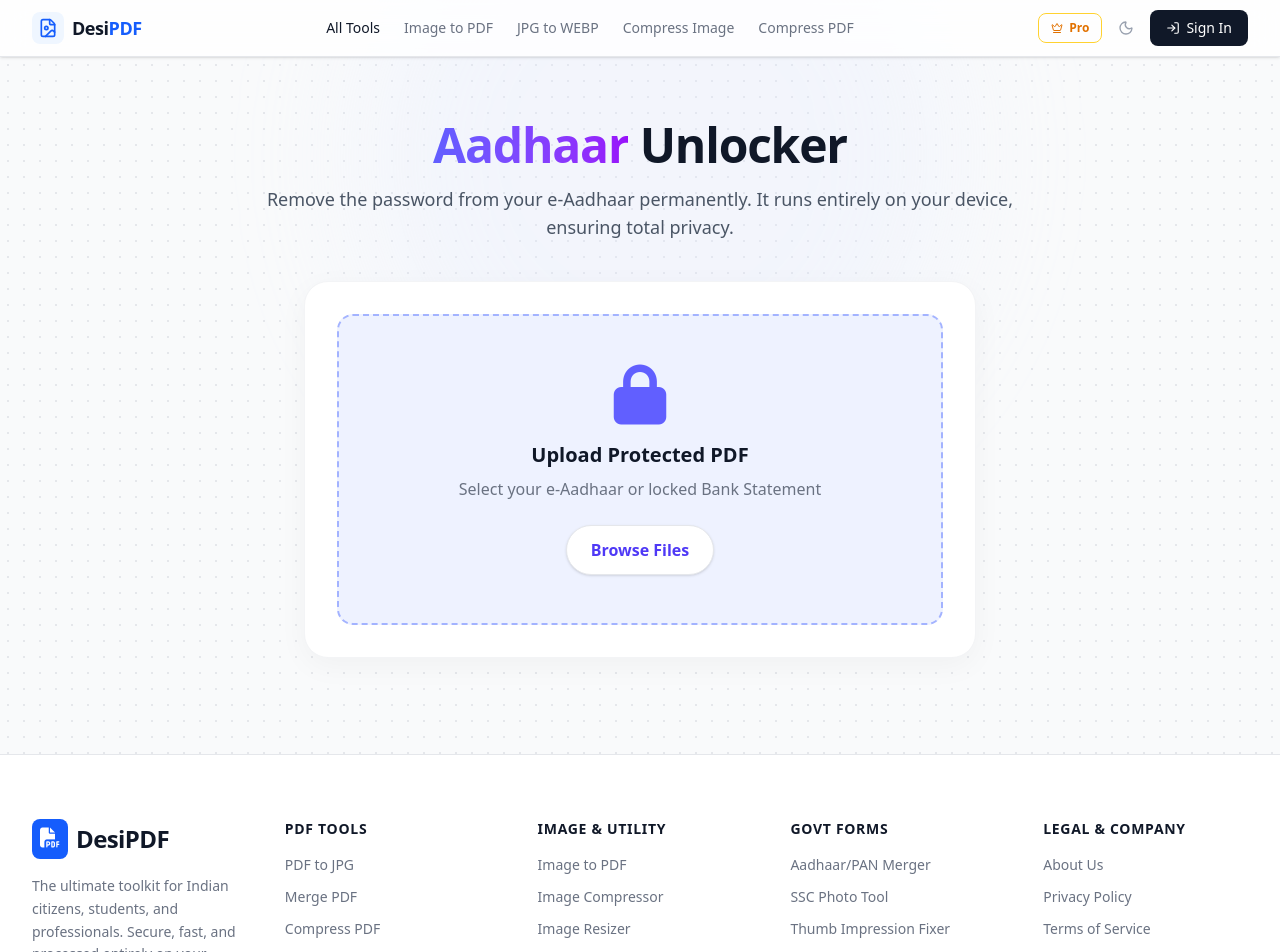
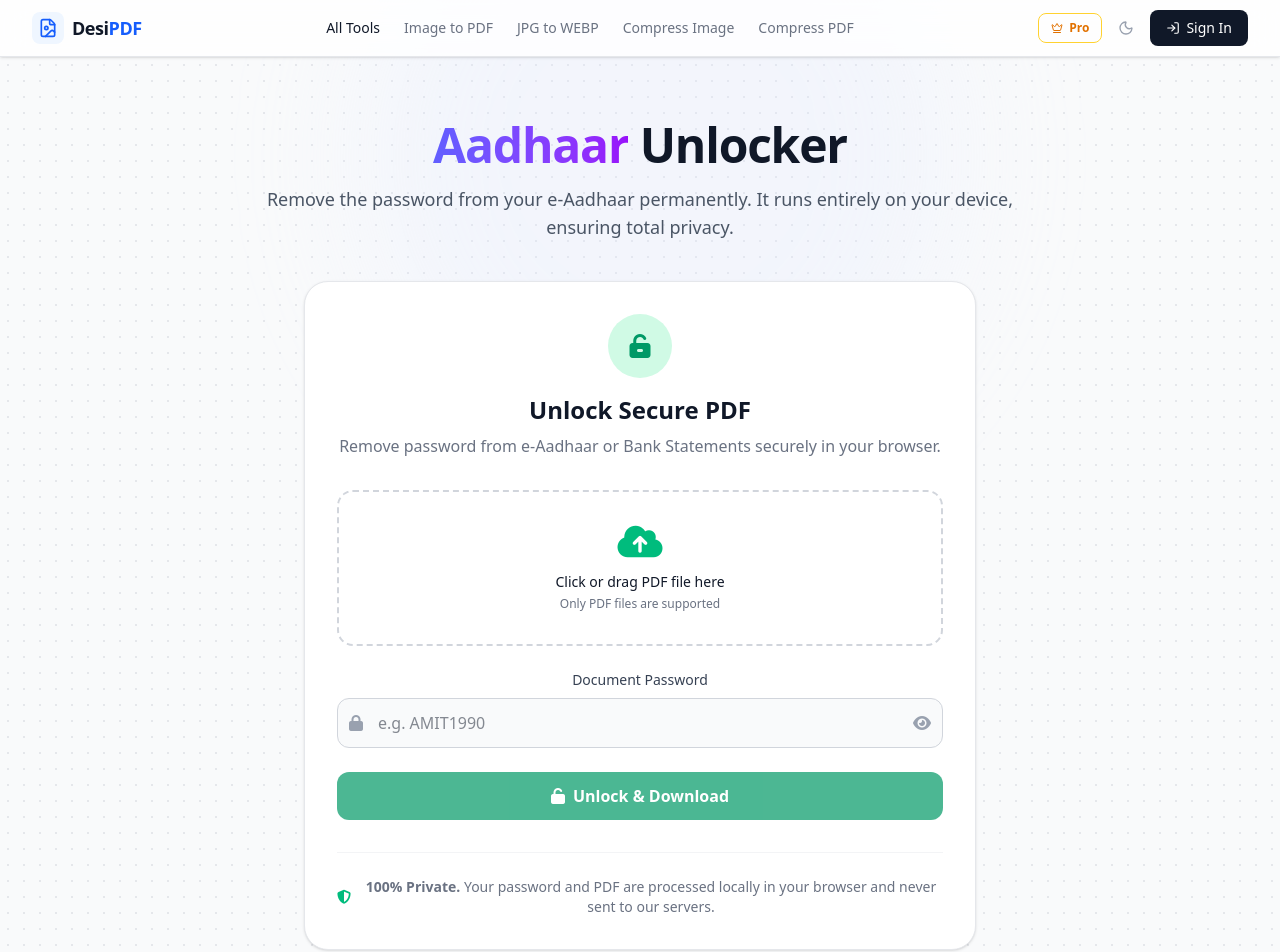
Before and after one commit to thyagarajsalome/Desi-pdf, a Next.js app: page /aadhaar-unlock in a window 1280 px wide. Shown: the top 952 px of the page. Built offline with nearby package versions, Linux system fonts and the light colour scheme; no server answers.

Commit message:
Add Aadhaar & Bank Statement PDF Password Unlocker tool

```diff
--- a/src/components/AadhaarUnlocker.js
+++ b/src/components/AadhaarUnlocker.js
@@ -1,222 +1,207 @@
 "use client";
 
-import { useState, useEffect, useRef } from "react";
+import React, { useState, useEffect } from 'react';
 import { jsPDF } from "jspdf";
-import { Loader2 } from "lucide-react";
-import { auth } from "@/lib/firebase";
 
 export default function AadhaarUnlocker() {
   const [file, setFile] = useState(null);
-  const [password, setPassword] = useState("");
+  const [password, setPassword] = useState('');
+  const [showPassword, setShowPassword] = useState(false);
   const [isProcessing, setIsProcessing] = useState(false);
-  const [progress, setProgress] = useState("");
-  const [result, setResult] = useState(null);
-  const [pdfjsLib, setPdfjsLib] = useState(null);
-  const [errorMsg, setErrorMsg] = useState("");
-  const [needsPassword, setNeedsPassword] = useState(false);
-  const canvasRef = useRef(null);
+  const [error, setError] = useState(null);
 
   useEffect(() => {
-    if (window.pdfjsLib) {
-      setPdfjsLib(window.pdfjsLib);
-      return;
-    }
-    const script = document.createElement("script");
-    script.src = "https://cdnjs.cloudflare.com/ajax/libs/pdf.js/3.11.174/pdf.min.js";
+    // Load pdf.js dynamically via CDN
+    const script = document.createElement('script');
+    script.src = "https://cdnjs.cloudflare.com/ajax/libs/pdf.js/2.16.105/pdf.min.js";
     script.async = true;
     script.onload = () => {
-      window.pdfjsLib.GlobalWorkerOptions.workerSrc = "https://cdnjs.cloudflare.com/ajax/libs/pdf.js/3.11.174/pdf.worker.min.js";
-      setPdfjsLib(window.pdfjsLib);
+      window.pdfjsLib.GlobalWorkerOptions.workerSrc = "https://cdnjs.cloudflare.com/ajax/libs/pdf.js/2.16.105/pdf.worker.min.js";
     };
     document.body.appendChild(script);
+
+    return () => {
+      document.body.removeChild(script);
+    };
   }, []);
 
-  const handleFile = async (selectedFile) => {
-    if (!selectedFile || selectedFile.type !== "application/pdf") {
-      setErrorMsg("Please upload a valid PDF file.");
-      return;
-    }
-
-    setFile(selectedFile);
-    setResult(null);
-    setErrorMsg("");
-    setNeedsPassword(false);
-    setPassword("");
-
-    // Quick test to see if it actually needs a password
-    if (pdfjsLib) {
-      try {
-        const arrayBuffer = await selectedFile.arrayBuffer();
-        await pdfjsLib.getDocument({ data: new Uint8Array(arrayBuffer) }).promise;
-        // If it succeeds without a password, it's not locked.
-        setErrorMsg("This PDF is not password protected. You don't need to unlock it!");
-      } catch (error) {
-        if (error.name === "PasswordException") {
-          setNeedsPassword(true);
-        } else {
-          setErrorMsg("Could not read PDF. It might be corrupted.");
-        }
-      }
+  const handleFileChange = (e) => {
+    if (e.target.files && e.target.files[0]) {
+      setFile(e.target.files[0]);
+      setError(null);
     }
   };
 
   const handleUnlock = async () => {
-    if (!file || !pdfjsLib || !password) return;
+    if (!file) {
+      setError("Please select a PDF file first.");
+      return;
+    }
+    if (!password) {
+      setError("Please enter the password.");
+      return;
+    }
+
     setIsProcessing(true);
-    setErrorMsg("");
-    setProgress("Verifying password...");
+    setError(null);
 
     try {
       const arrayBuffer = await file.arrayBuffer();
 
-      // 1. Try to open with password
-      let loadedPdf;
-      try {
-        loadedPdf = await pdfjsLib.getDocument({
-          data: new Uint8Array(arrayBuffer),
+      const loadingTask = window.pdfjsLib.getDocument({
+        data: arrayBuffer,
         password: password
-        }).promise;
-      } catch (pwError) {
-        if (pwError.name === "PasswordException") {
-          throw new Error("Incorrect Password. Remember, for Aadhaar it is usually the first 4 letters of your name (in CAPITALS) followed by your birth year (e.g., AMIT1990).");
-        }
-        throw pwError;
+      });
+
+      const pdf = await loadingTask.promise;
+
+      const pdfDoc = new jsPDF({
+        orientation: 'p',
+        unit: 'pt',
+        format: 'a4'
+      });
+
+      // Loop through all pages and render to off-screen canvas
+      for (let pageNum = 1; pageNum <= pdf.numPages; pageNum++) {
+        const page = await pdf.getPage(pageNum);
+        const viewport = page.getViewport({ scale: 2.0 }); // High quality scale
+
+        const canvas = document.createElement('canvas');
+        const context = canvas.getContext('2d');
+        canvas.height = viewport.height;
+        canvas.width = viewport.width;
+
+        const renderContext = {
+          canvasContext: context,
+          viewport: viewport
+        };
+
+        await page.render(renderContext).promise;
+
+        const imgData = canvas.toDataURL('image/jpeg', 1.0);
+
+        const pdfWidth = pdfDoc.internal.pageSize.getWidth();
+        const pdfHeight = (viewport.height * pdfWidth) / viewport.width;
+
+        if (pageNum > 1) {
+          pdfDoc.addPage();
         }
 
-      // 2. Unlocked! Now we rebuild it as an unencrypted PDF using jsPDF
-      setProgress("Unlocking and removing encryption...");
-      const numPages = loadedPdf.numPages;
-      const doc = new jsPDF({ unit: "pt", format: "a4" });
-      const canvas = canvasRef.current;
-      const context = canvas.getContext("2d");
-
-      for (let i = 1; i <= numPages; i++) {
-        setProgress(`Processing page ${i} of ${numPages}...`);
-        const page = await loadedPdf.getPage(i);
-
-        // Render at very high DPI to preserve ID card quality (scale 2.5 = ~180 DPI)
-        const viewport = page.getViewport({ scale: 2.5 });
-        canvas.width = viewport.width;
-        canvas.height = viewport.height;
-
-        await page.render({ canvasContext: context, viewport }).promise;
-        const imgData = canvas.toDataURL("image/jpeg", 0.95);
-
-        const pdfViewport = page.getViewport({ scale: 1.0 });
-        if (i > 1) doc.addPage([pdfViewport.width, pdfViewport.height]);
-        else doc.setPage(1);
-
-        doc.addImage(imgData, 'JPEG', 0, 0, pdfViewport.width, pdfViewport.height, undefined, 'FAST');
+        pdfDoc.addImage(imgData, 'JPEG', 0, 0, pdfWidth, pdfHeight);
       }
 
-      setProgress("Finalizing unlocked file...");
-      const pdfBlob = doc.output('blob');
-
-      setResult({
-        blob: pdfBlob,
-        url: URL.createObjectURL(pdfBlob),
-        filename: `Unlocked_${file.name}`
-      });
-
-    } catch (error) {
-      console.error(error);
-      setErrorMsg(error.message || "An error occurred while unlocking the PDF.");
+      // Download the flattened, unlocked PDF
+      pdfDoc.save('unlocked_document.pdf');
+    } catch (err) {
+      if (err.name === 'PasswordException') {
+        setError("Incorrect password. For Aadhaar, it's usually first 4 letters of name in CAPITAL + birth year (e.g., AMIT1990)");
+      } else {
+        setError("Error processing PDF. Ensure it is a valid file and try again.");
+      }
     } finally {
       setIsProcessing(false);
     }
   };
 
   return (
-    <div className="bg-white dark:bg-[#09090b] rounded-3xl shadow-[0_8px_30px_rgb(0,0,0,0.04)] dark:shadow-none border border-gray-100 dark:border-gray-800 p-8 w-full max-w-2xl mx-auto transition-colors duration-300">
-      <canvas ref={canvasRef} style={{ display: "none" }} />
+    <div className="w-full">
+      <link rel="stylesheet" href="https://cdnjs.cloudflare.com/ajax/libs/font-awesome/6.4.0/css/all.min.css" />
 
-      {!file ? (
-        <div
-          className="border-2 border-dashed border-indigo-300 dark:border-indigo-700 hover:border-indigo-500 bg-indigo-50 dark:bg-indigo-900/20 hover:bg-indigo-100 dark:hover:bg-indigo-900/40 rounded-2xl p-12 text-center cursor-pointer transition duration-300"
-          onDragOver={(e) => e.preventDefault()}
-          onDrop={(e) => { e.preventDefault(); handleFile(e.dataTransfer.files[0]); }}
-          onClick={() => document.getElementById("pdf-upload").click()}
-        >
-          <div className="text-indigo-500 text-6xl mb-4"><i className="fa-solid fa-lock"></i></div>
-          <h3 className="text-xl font-bold text-gray-900 dark:text-gray-100 mb-2">Upload Protected PDF</h3>
-          <p className="text-gray-500 dark:text-gray-400 mb-6">Select your e-Aadhaar or locked Bank Statement</p>
-          <div className="inline-block bg-white dark:bg-[#09090b] text-indigo-600 dark:text-indigo-400 font-bold px-6 py-3 rounded-full shadow-sm border border-gray-200 dark:border-gray-700">
-            Browse Files
+      <div className="bg-white dark:bg-[#09090b] border border-gray-200 dark:border-gray-800 rounded-3xl p-6 md:p-8 shadow-sm max-w-2xl mx-auto">
+        <div className="text-center mb-8">
+          <div className="inline-flex items-center justify-center w-16 h-16 rounded-full bg-emerald-100 dark:bg-emerald-900/30 text-emerald-600 mb-4">
+            <i className="fa-solid fa-unlock-keyhole text-2xl"></i>
           </div>
-          <input type="file" id="pdf-upload" accept=".pdf" className="hidden" onChange={(e) => handleFile(e.target.files[0])} />
-        </div>
-      ) : !result ? (
-        <div className="animate-in fade-in zoom-in-95 duration-300">
-          <div className="flex items-center justify-between bg-gray-50 dark:bg-gray-900 border border-gray-200 dark:border-gray-800 p-4 rounded-xl mb-6">
-            <div className="flex items-center gap-4">
-              <div className="text-red-500 text-3xl"><i className="fa-solid fa-file-pdf"></i></div>
-              <div className="font-bold text-gray-900 dark:text-gray-100 truncate max-w-[200px] sm:max-w-xs">{file.name}</div>
-            </div>
-            <button className="text-gray-400 hover:text-red-500 p-2" onClick={() => setFile(null)}><i className="fa-solid fa-xmark text-xl"></i></button>
+          <h2 className="text-2xl font-bold text-gray-900 dark:text-white mb-2">Unlock Secure PDF</h2>
+          <p className="text-gray-500 dark:text-gray-400">Remove password from e-Aadhaar or Bank Statements securely in your browser.</p>
         </div>
 
-          {errorMsg && !needsPassword && (
-            <div className="p-4 bg-red-50 dark:bg-red-900/20 border border-red-200 dark:border-red-800/50 rounded-xl text-red-600 dark:text-red-400 font-semibold text-center mb-6">
-              {errorMsg}
+        <div className="space-y-6">
+          {/* File Upload Zone */}
+          <div className="relative border-2 border-dashed border-gray-300 dark:border-gray-700 rounded-2xl p-8 text-center hover:border-emerald-500 transition-colors">
+            <input
+              type="file"
+              accept="application/pdf"
+              onChange={handleFileChange}
+              className="absolute inset-0 w-full h-full opacity-0 cursor-pointer"
+            />
+            {file ? (
+              <div className="flex flex-col items-center">
+                <i className="fa-solid fa-file-pdf text-4xl text-red-500 mb-3"></i>
+                <p className="text-sm font-medium text-gray-900 dark:text-white">{file.name}</p>
+                <p className="text-xs text-gray-500 mt-1">{(file.size / 1024 / 1024).toFixed(2)} MB</p>
+              </div>
+            ) : (
+              <div className="flex flex-col items-center">
+                <i className="fa-solid fa-cloud-arrow-up text-4xl text-emerald-500 mb-3"></i>
+                <p className="text-sm font-medium text-gray-900 dark:text-white">Click or drag PDF file here</p>
+                <p className="text-xs text-gray-500 mt-1">Only PDF files are supported</p>
+              </div>
+            )}
+          </div>
+
+          {/* Password Input */}
+          <div>
+            <label className="block text-sm font-medium text-gray-700 dark:text-gray-300 mb-2">
+              Document Password
+            </label>
+            <div className="relative">
+              <div className="absolute inset-y-0 left-0 pl-3 flex items-center pointer-events-none">
+                <i className="fa-solid fa-lock text-gray-400"></i>
+              </div>
+              <input
+                type={showPassword ? "text" : "password"}
+                value={password}
+                onChange={(e) => setPassword(e.target.value)}
+                className="block w-full pl-10 pr-10 py-3 border border-gray-300 dark:border-gray-700 rounded-xl bg-gray-50 dark:bg-black text-gray-900 dark:text-white focus:ring-emerald-500 focus:border-emerald-500 outline-none"
+                placeholder="e.g. AMIT1990"
+              />
+              <button
+                type="button"
+                onClick={() => setShowPassword(!showPassword)}
+                className="absolute inset-y-0 right-0 pr-3 flex items-center text-gray-400 hover:text-gray-600 dark:hover:text-gray-300"
+              >
+                <i className={`fa-solid ${showPassword ? 'fa-eye-slash' : 'fa-eye'}`}></i>
+              </button>
+            </div>
+          </div>
+
+          {/* Error Message */}
+          {error && (
+            <div className="bg-red-50 dark:bg-red-900/20 border border-red-200 dark:border-red-800 rounded-xl p-4 flex items-start gap-3">
+              <i className="fa-solid fa-circle-exclamation text-red-500 mt-0.5"></i>
+              <p className="text-sm text-red-600 dark:text-red-400">{error}</p>
             </div>
           )}
 
-          {needsPassword && (
-            <div className="space-y-6">
-              <div className="bg-blue-50 dark:bg-blue-900/20 p-4 rounded-xl border border-blue-100 dark:border-blue-800 text-sm text-blue-800 dark:text-blue-300">
-                <i className="fa-solid fa-circle-info mr-2"></i>
-                <strong>Aadhaar Password Format:</strong> First 4 letters of your name in CAPITALS + Year of Birth (e.g., <strong>AMIT1990</strong>).
-              </div>
-
-              <div>
-                <label className="block text-sm font-bold text-gray-700 dark:text-gray-300 mb-2">Enter PDF Password</label>
-                <input
-                  type="password"
-                  value={password}
-                  onChange={(e) => setPassword(e.target.value)}
-                  placeholder="e.g. AMIT1990"
-                  className="w-full px-5 py-4 rounded-xl bg-gray-50 dark:bg-gray-900 border border-gray-200 dark:border-gray-700 focus:outline-none focus:ring-2 focus:ring-indigo-500 transition-all text-gray-900 dark:text-white font-mono text-lg tracking-widest text-center"
-                />
-              </div>
-
-              {errorMsg && (
-                <div className="text-red-500 text-sm font-bold text-center">{errorMsg}</div>
-              )}
-
+          {/* Submit Button */}
           <button
             onClick={handleUnlock}
-                disabled={isProcessing || !password}
-                className="w-full bg-gradient-to-r from-indigo-600 to-blue-600 hover:from-indigo-700 hover:to-blue-700 disabled:opacity-50 text-white px-6 py-4 rounded-xl font-extrabold text-lg flex items-center justify-center gap-3 transition-all shadow-md hover:shadow-lg"
+            disabled={isProcessing || !file || !password}
+            className="w-full flex items-center justify-center gap-2 bg-emerald-600 hover:bg-emerald-700 text-white rounded-xl px-8 py-3 font-bold transition-all disabled:opacity-70 disabled:cursor-not-allowed"
           >
             {isProcessing ? (
-                  <><Loader2 className="animate-spin h-5 w-5" /> {progress}</>
+              <>
+                <i className="fa-solid fa-circle-notch fa-spin"></i>
+                Unlocking... Please wait
+              </>
             ) : (
-                  <><i className="fa-solid fa-unlock"></i> Remove Password Permanently</>
+              <>
+                <i className="fa-solid fa-unlock"></i>
+                Unlock & Download
+              </>
             )}
           </button>
         </div>
-          )}
-        </div>
-      ) : (
-        <div className="text-center animate-in fade-in zoom-in duration-500">
-          <div className="inline-flex items-center justify-center w-20 h-20 bg-emerald-100 dark:bg-emerald-900/30 text-emerald-500 rounded-full mb-6 shadow-sm border border-emerald-200 dark:border-emerald-800">
-            <i className="fa-solid fa-lock-open text-4xl"></i>
-          </div>
-          <h2 className="text-3xl font-extrabold text-gray-900 dark:text-white mb-2">Unlocked Successfully!</h2>
-          <p className="text-gray-500 dark:text-gray-400 font-medium mb-8">
-            The password has been permanently removed. You can now easily share or print this file.
-          </p>
 
-          <div className="flex flex-col sm:flex-row justify-center gap-4">
-            <button className="px-6 py-4 bg-gray-100 dark:bg-gray-800 hover:bg-gray-200 dark:hover:bg-gray-700 text-gray-700 dark:text-gray-300 rounded-xl font-bold transition" onClick={() => { setFile(null); setResult(null); }}>
-              Unlock Another
-            </button>
-            <a href={result.url} download={result.filename} className="px-8 py-4 bg-emerald-600 hover:bg-emerald-700 text-white shadow-lg shadow-emerald-500/30 rounded-xl font-extrabold transition flex items-center justify-center gap-3 hover:-translate-y-1">
-              <i className="fa-solid fa-download"></i> Download Unlocked PDF
-            </a>
+        {/* Security Note */}
+        <div className="mt-8 pt-6 border-t border-gray-100 dark:border-gray-800 text-center">
+          <div className="flex items-center justify-center gap-2 text-sm text-gray-500 dark:text-gray-400">
+            <i className="fa-solid fa-shield-halved text-emerald-500"></i>
+            <p><strong>100% Private.</strong> Your password and PDF are processed locally in your browser and never sent to our servers.</p>
           </div>
         </div>
-      )}
+      </div>
     </div>
   );
 }
```
Lines whose indentation alone changed are shown as unchanged.
